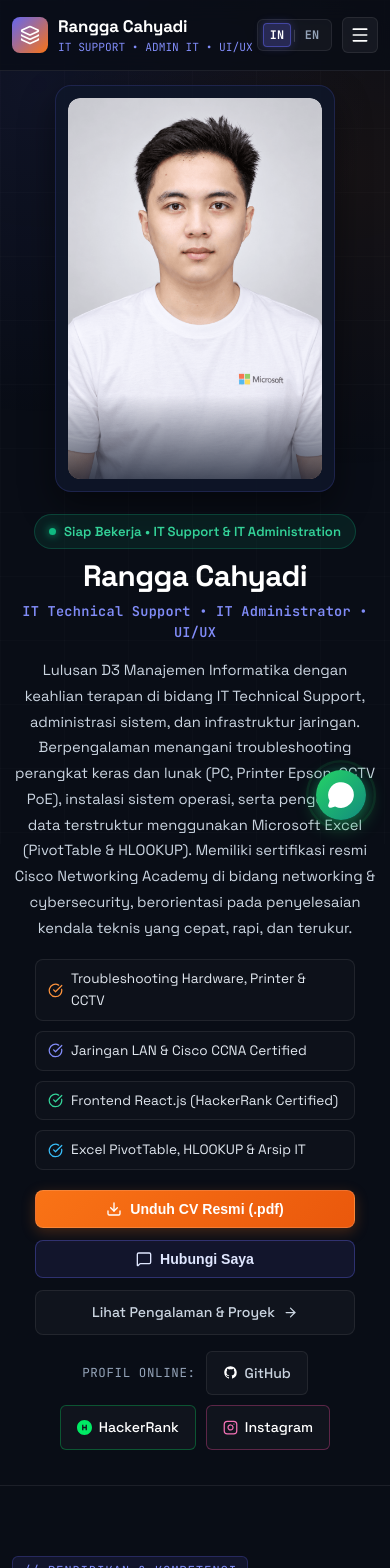
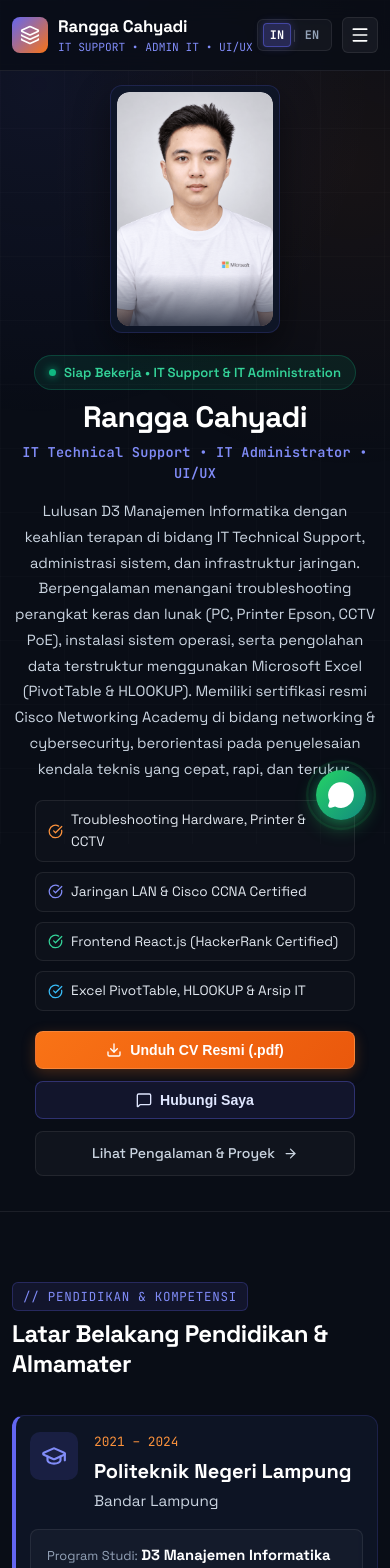
Before and after one commit to Tilameong/RanggaCahyadi-Web-Portofolio, a Next.js app: page / in a window 390 px wide. Shown: the top 1568 px of the page. Built offline with nearby package versions, Linux system fonts and the light colour scheme.

Commit message:
fix: perkecil ukuran foto profil web dan mobile, serta pusatkan link GitHub HackerRank Instagram 1 tempat saja di bawah

```diff
--- a/src/components/Footer.tsx
+++ b/src/components/Footer.tsx
@@ -2,7 +2,6 @@ import React from "react";
 import { ArrowUp, Layers } from "lucide-react";
 import { useLanguage } from "@/context/LanguageContext";
 import { translations } from "@/data/translations";
-import { GithubIcon, HackerRankIcon, InstagramIcon } from "./SocialIcons";
 
 export default function Footer() {
   const { lang } = useLanguage();
@@ -29,73 +28,6 @@ export default function Footer() {
                 {t.tagline}
               </div>
             </div>
-          </div>
-
-          {/* Social Profiles */}
-          <div style={{ display: "flex", alignItems: "center", gap: "10px" }}>
-            <a
-              href="https://github.com/Tilameong"
-              target="_blank"
-              rel="noopener noreferrer"
-              className="btn-ghost"
-              style={{
-                padding: "7px 12px",
-                fontSize: "0.82rem",
-                display: "inline-flex",
-                alignItems: "center",
-                gap: "7px",
-                textDecoration: "none",
-                borderRadius: "6px",
-              }}
-              title="GitHub Profile"
-            >
-              <GithubIcon size={16} color="#ffffff" />
-              <span>GitHub</span>
-            </a>
-
-            <a
-              href="https://www.hackerrank.com/profile/tilameorangga"
-              target="_blank"
-              rel="noopener noreferrer"
-              className="btn-ghost"
-              style={{
-                padding: "7px 12px",
-                fontSize: "0.82rem",
-                display: "inline-flex",
-                alignItems: "center",
-                gap: "7px",
-                textDecoration: "none",
-                borderRadius: "6px",
-                color: "#00ea64",
-                borderColor: "rgba(0, 234, 100, 0.25)",
-              }}
-              title="HackerRank Profile"
-            >
-              <HackerRankIcon size={16} />
-              <span style={{ color: "#ffffff" }}>HackerRank</span>
-            </a>
-
-            <a
-              href="https://www.instagram.com/tilameocahyadi/"
-              target="_blank"
-              rel="noopener noreferrer"
-              className="btn-ghost"
-              style={{
-                padding: "7px 12px",
-                fontSize: "0.82rem",
-                display: "inline-flex",
-                alignItems: "center",
-                gap: "7px",
-                textDecoration: "none",
-                borderRadius: "6px",
-                color: "#f472b6",
-                borderColor: "rgba(236, 72, 153, 0.25)",
-              }}
-              title="Instagram Profile (@tilameocahyadi)"
-            >
-              <InstagramIcon size={16} color="#f472b6" />
-              <span style={{ color: "#ffffff" }}>Instagram</span>
-            </a>
           </div>
 
           {/* Clean Back to top */}
--- a/src/components/HeroSection.tsx
+++ b/src/components/HeroSection.tsx
@@ -11,7 +11,6 @@ import {
 
 import { useLanguage } from "@/context/LanguageContext";
 import { translations } from "@/data/translations";
-import { GithubIcon, HackerRankIcon, InstagramIcon } from "./SocialIcons";
 
 interface HeroSectionProps {
   onDownloadCv: () => void;
@@ -102,94 +101,6 @@ export default function HeroSection({
                 <ArrowRight size={15} />
               </a>
             </div>
-
-            {/* Direct External Profiles */}
-            <div
-              className="hero-profiles-group"
-              style={{
-                display: "flex",
-                alignItems: "center",
-                flexWrap: "wrap",
-                gap: "10px",
-                marginTop: "16px",
-              }}
-            >
-              <span
-                style={{
-                  fontSize: "0.78rem",
-                  color: "var(--text-muted)",
-                  fontFamily: "var(--font-mono)",
-                  textTransform: "uppercase",
-                  letterSpacing: "0.05em",
-                }}
-              >
-                {lang === "in" ? "Profil Online:" : "Online Profiles:"}
-              </span>
-
-              <a
-                href="https://github.com/Tilameong"
-                target="_blank"
-                rel="noopener noreferrer"
-                className="btn-ghost"
-                style={{
-                  padding: "6px 12px",
-                  fontSize: "0.8rem",
-                  display: "inline-flex",
-                  alignItems: "center",
-                  gap: "7px",
-                  textDecoration: "none",
-                  borderRadius: "6px",
-                }}
-                title="Lihat GitHub Profil"
-              >
-                <GithubIcon size={15} color="#ffffff" />
-                <span>GitHub</span>
-              </a>
-
-              <a
-                href="https://www.hackerrank.com/profile/tilameorangga"
-                target="_blank"
-                rel="noopener noreferrer"
-                className="btn-ghost"
-                style={{
-                  padding: "6px 12px",
-                  fontSize: "0.8rem",
-                  display: "inline-flex",
-                  alignItems: "center",
-                  gap: "7px",
-                  textDecoration: "none",
-                  borderRadius: "6px",
-                  borderColor: "rgba(0, 234, 100, 0.3)",
-                  color: "#00ea64",
-                }}
-                title="Lihat Profil HackerRank"
-              >
-                <HackerRankIcon size={15} />
-                <span style={{ color: "#ffffff" }}>HackerRank</span>
-              </a>
-
-              <a
-                href="https://www.instagram.com/tilameocahyadi/"
-                target="_blank"
-                rel="noopener noreferrer"
-                className="btn-ghost"
-                style={{
-                  padding: "6px 12px",
-                  fontSize: "0.8rem",
-                  display: "inline-flex",
-                  alignItems: "center",
-                  gap: "7px",
-                  textDecoration: "none",
-                  borderRadius: "6px",
-                  borderColor: "rgba(236, 72, 153, 0.35)",
-                  color: "#f472b6",
-                }}
-                title="Instagram Rangga Cahyadi (@tilameocahyadi)"
-              >
-                <InstagramIcon size={15} color="#f472b6" />
-                <span style={{ color: "#ffffff" }}>Instagram</span>
-              </a>
-            </div>
           </div>
 
           {/* Right Column on Desktop: Photo Card (Posisi Kanan) */}
@@ -244,8 +155,8 @@ export default function HeroSection({
         /* Desktop Mode: Text on LEFT (wider), Photo on RIGHT */
         .hero-grid {
           display: grid;
-          grid-template-columns: 1.35fr 0.65fr;
-          gap: 48px;
+          grid-template-columns: 1.45fr 0.55fr;
+          gap: 40px;
           align-items: center;
           width: 100%;
           max-width: 100%;
@@ -270,11 +181,11 @@ export default function HeroSection({
 
         .hero-photo-card {
           width: 100%;
-          max-width: 320px;
-          border-radius: 16px;
+          max-width: 230px;
+          border-radius: 14px;
           border: 1px solid var(--border-card);
           background: rgba(15, 23, 42, 0.85);
-          padding: 12px;
+          padding: 8px;
           box-shadow: 0 15px 35px rgba(0, 0, 0, 0.45);
           box-sizing: border-box;
         }
@@ -394,8 +305,10 @@ export default function HeroSection({
           }
 
           .hero-photo-card {
-            max-width: min(280px, 85vw);
+            max-width: min(170px, 48vw);
             margin: 0 auto;
+            padding: 6px;
+            border-radius: 12px;
           }
 
           .hero-content-col {
@@ -455,13 +368,6 @@ export default function HeroSection({
             width: 100%;
             justify-content: center;
           }
-
-          .hero-profiles-group {
-            justify-content: center;
-            width: 100%;
-            max-width: 320px;
-            margin: 14px auto 0;
-          }
         }
       `}</style>
     </section>
```
